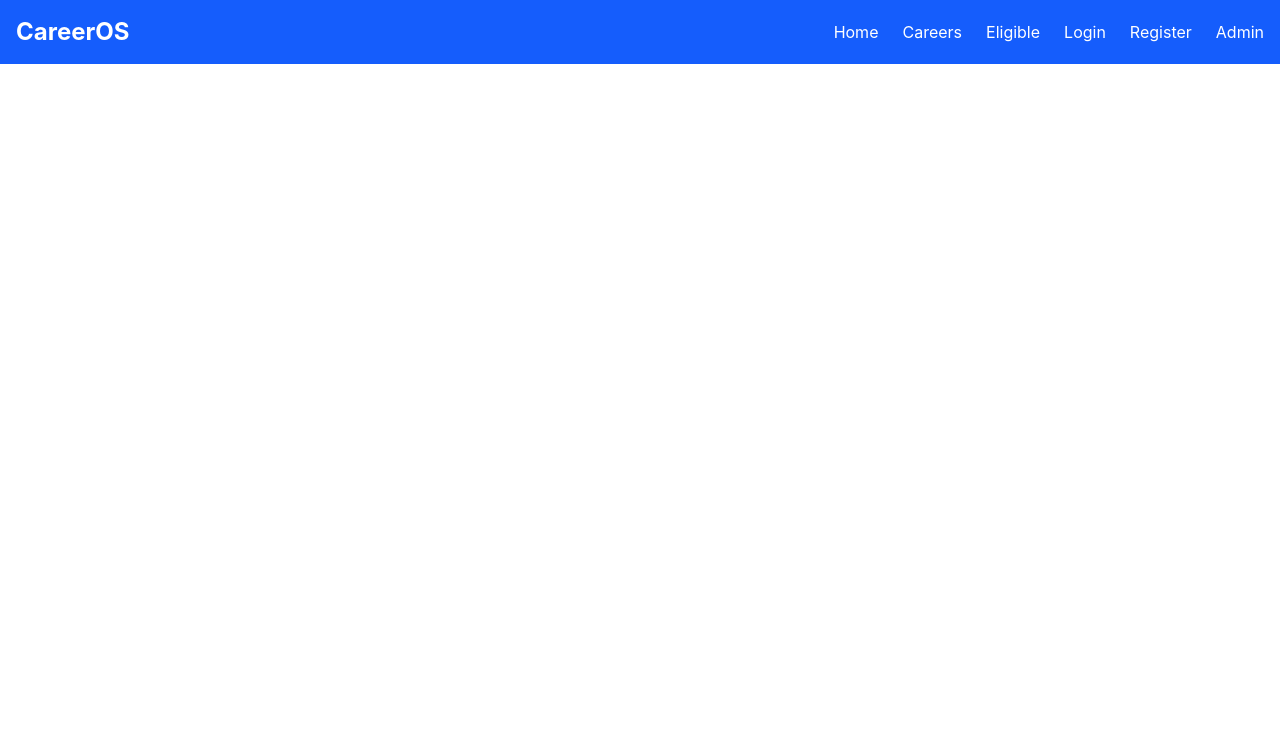
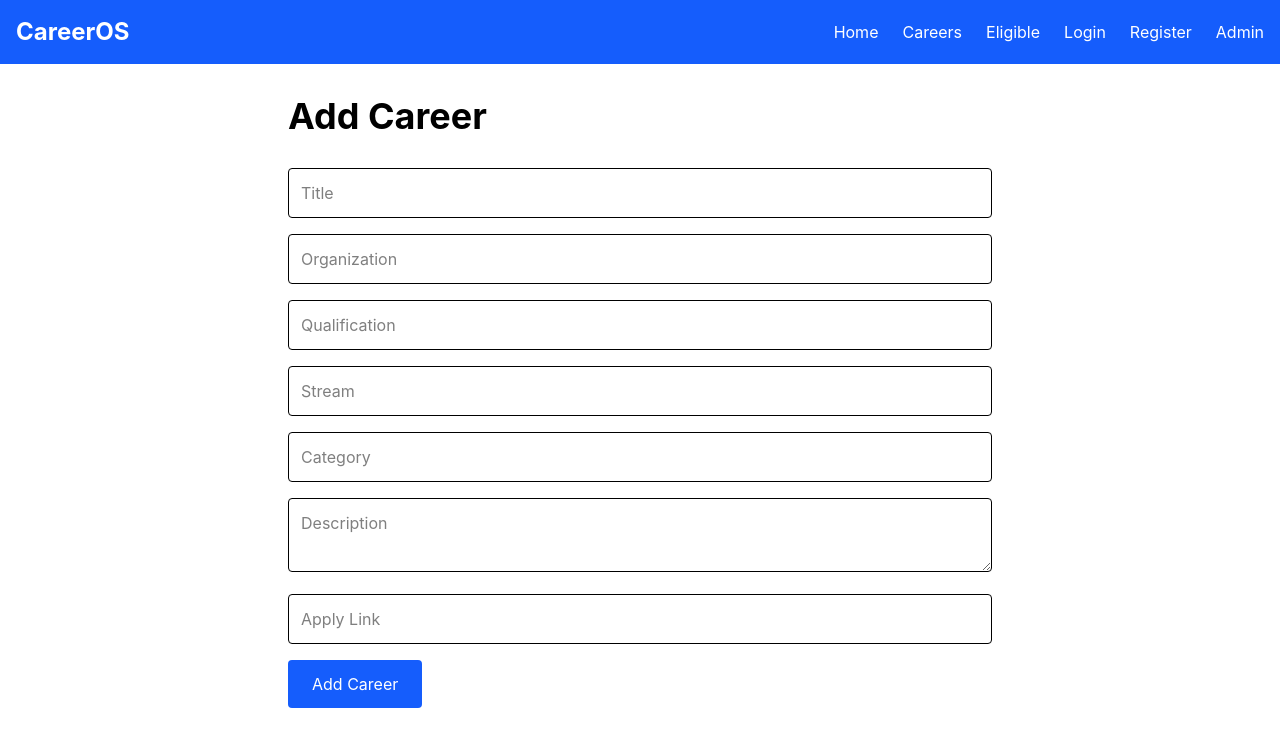
Before and after one commit to avi-nash-0211/CareerOS, a React app in the folder frontend/: page /admin/add in a window 1280 px wide. Shown: the top 746 px of the page. Built offline with nearby package versions, Linux system fonts and the light colour scheme; the HTML template or start-up script is replaced by a standard one.

Commit message:
Implement admin add career functionality

```diff
--- a/frontend/src/App.jsx
+++ b/frontend/src/App.jsx
@@ -7,7 +7,7 @@ import Careers from "./pages/Careers";
 import CareerDetails from "./pages/CareerDetails";
 import EligibleCareers from "./pages/EligibleCareers";
 import AdminDashboard from "./pages/AdminDashboard";
-
+import AddCareer from "./pages/AddCareer";
 function App() {
   return (
     <>
@@ -21,6 +21,7 @@ function App() {
         <Route path="/careers/:id" element={<CareerDetails />} />
         <Route path="/eligible" element={<EligibleCareers />} />
         <Route path="/admin" element={<AdminDashboard />} />
+        <Route path="/admin/add" element={<AddCareer />} />
       </Routes>
     </>
   );
--- /dev/null
+++ b/frontend/src/pages/AddCareer.jsx
@@ -0,0 +1,120 @@
+import { useState } from "react";
+import { useNavigate } from "react-router-dom";
+import axios from "axios";
+
+function AddCareer() {
+
+    const navigate = useNavigate();
+
+    const [formData, setFormData] = useState({
+        title: "",
+        organization: "",
+        qualification: "",
+        stream: "",
+        category: "",
+        description: "",
+        applyLink: ""
+    });
+
+    const handleChange = (e) => {
+        setFormData({
+            ...formData,
+            [e.target.name]: e.target.value
+        });
+    };
+
+    const handleSubmit = async (e) => {
+        e.preventDefault();
+
+        try {
+
+            await axios.post(
+                "http://localhost:5000/api/careers",
+                formData
+            );
+
+            alert("Career Added Successfully");
+
+            navigate("/admin");
+
+        } catch (error) {
+            console.log(error);
+        }
+    };
+
+    return (
+
+        <div className="max-w-3xl mx-auto p-8">
+
+            <h1 className="text-4xl font-bold mb-8">
+                Add Career
+            </h1>
+
+            <form
+                onSubmit={handleSubmit}
+                className="space-y-4"
+            >
+
+                <input
+                    name="title"
+                    placeholder="Title"
+                    className="border p-3 w-full rounded"
+                    onChange={handleChange}
+                />
+
+                <input
+                    name="organization"
+                    placeholder="Organization"
+                    className="border p-3 w-full rounded"
+                    onChange={handleChange}
+                />
+
+                <input
+                    name="qualification"
+                    placeholder="Qualification"
+                    className="border p-3 w-full rounded"
+                    onChange={handleChange}
+                />
+
+                <input
+                    name="stream"
+                    placeholder="Stream"
+                    className="border p-3 w-full rounded"
+                    onChange={handleChange}
+                />
+
+                <input
+                    name="category"
+                    placeholder="Category"
+                    className="border p-3 w-full rounded"
+                    onChange={handleChange}
+                />
+
+                <textarea
+                    name="description"
+                    placeholder="Description"
+                    className="border p-3 w-full rounded"
+                    onChange={handleChange}
+                />
+
+                <input
+                    name="applyLink"
+                    placeholder="Apply Link"
+                    className="border p-3 w-full rounded"
+                    onChange={handleChange}
+                />
+
+                <button
+                    className="bg-blue-600 text-white px-6 py-3 rounded"
+                >
+                    Add Career
+                </button>
+
+            </form>
+
+        </div>
+
+    );
+}
+
+export default AddCareer;
--- a/frontend/src/pages/AdminDashboard.jsx
+++ b/frontend/src/pages/AdminDashboard.jsx
@@ -1,6 +1,6 @@
 import { useEffect, useState } from "react";
 import CareerCard from "../components/CareerCard";
-
+import { Link } from "react-router-dom";
 import {
   getAllCareers,
   deleteCareer,
@@ -33,7 +33,12 @@ function AdminDashboard() {
       <h1 className="text-4xl font-bold mb-8">
         Admin Dashboard
       </h1>
-
+      <Link
+    to="/admin/add"
+    className="inline-block bg-green-600 text-white px-5 py-3 rounded mb-8"
+>
+    + Add Career
+</Link>
       <div className="grid md:grid-cols-2 lg:grid-cols-3 gap-6">
 
         {careers.map((career) => (
```
